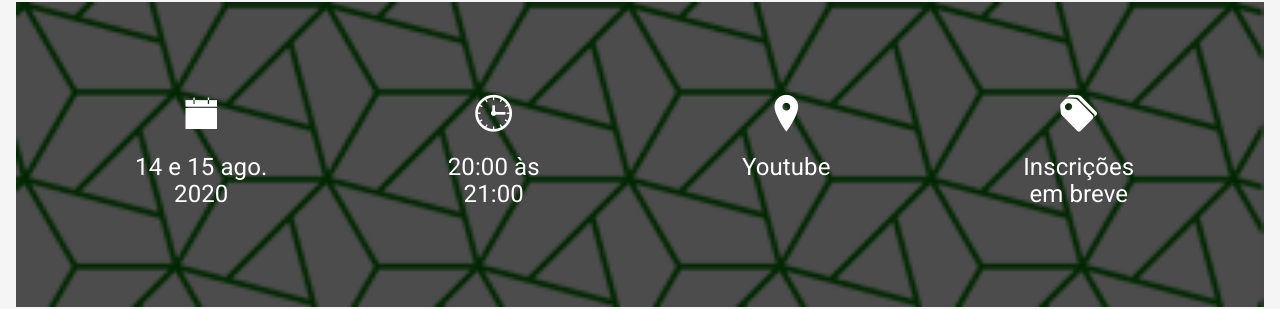
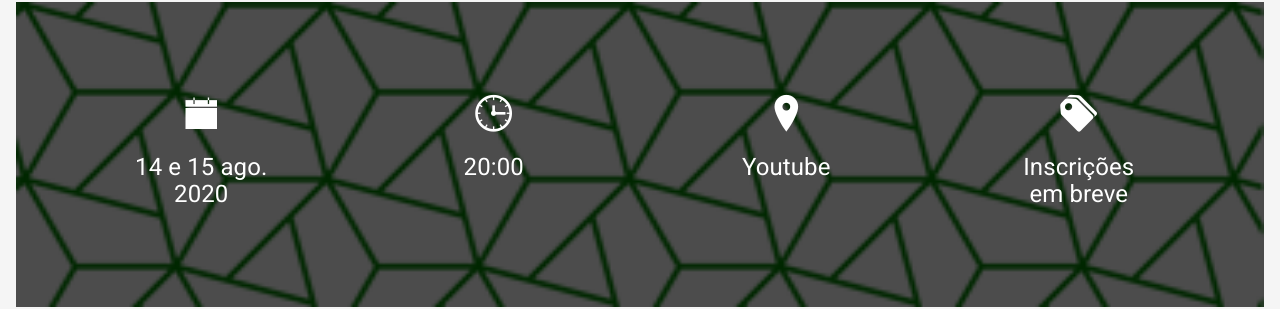
Before and after one commit to widsrecife/site-alternative, a website: page index.html in a window 1280 px wide. Shown: the part 1275-1584 px from the top of the page. Drawn offline with Linux system fonts and the light colour scheme; files whose address does not match are found by name.

Commit message:
Ajuste horario evento

```diff
--- a/index.html
+++ b/index.html
@@ -109,7 +109,7 @@
                 <div class="col-sm-3">
 
                     <i class="ion-clock"></i>
-                    <h3>20:00 às<br>21:00</h3>
+                    <h3>20:00</h3>
 
                 </div>
                 <div class="col-sm-3">
```
